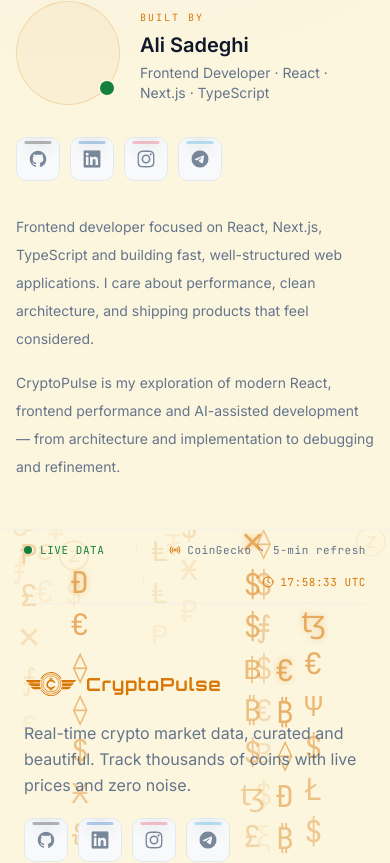
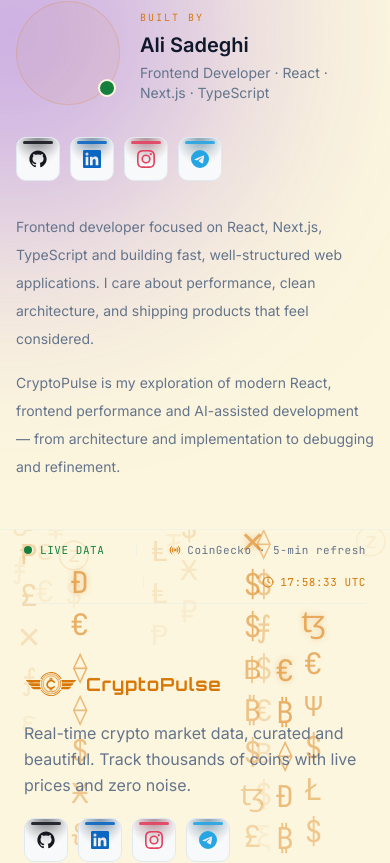
Before and after one commit to alisadeghi192/cryptopulse, a React (Vite) app: page /about in a window 390 px wide. Shown: the part 7936-8799 px from the top of the page. Built offline with nearby package versions, Linux system fonts and the light colour scheme; no server answers.

Commit message:
style(ui): force social cards active state on mobile and tune about ambience

```diff
--- a/src/components/ui/AmbientLights.tsx
+++ b/src/components/ui/AmbientLights.tsx
@@ -233,7 +233,7 @@ about: [
     animation: 'cta-light-1 26s ease-in-out infinite',
   },
   {
-    position: 'top-[88%] left-1/2 -translate-x-1/2',
+    position: 'top-[93%] left-[25%] -translate-x-1/2',
     size: 'h-80 w-80',
     blur: 'blur-[110px]',
     color: '#7C3AED',
--- a/src/index.css
+++ b/src/index.css
@@ -440,3 +440,21 @@ img {
   outline: 2px solid currentColor;
   outline-offset: 4px;
 }
+
+@media (max-width: 767px) {
+  .social-highlight-card__beam {
+    opacity: 0.9;
+    transform: scaleX(1);
+    box-shadow: 0 0 12px currentColor;
+  }
+
+  .social-highlight-card__glow {
+    opacity: 1;
+  }
+
+  .social-highlight-card__icon {
+    color: inherit;
+    opacity: 1;
+    transform: scale(1);
+  }
+}
```
